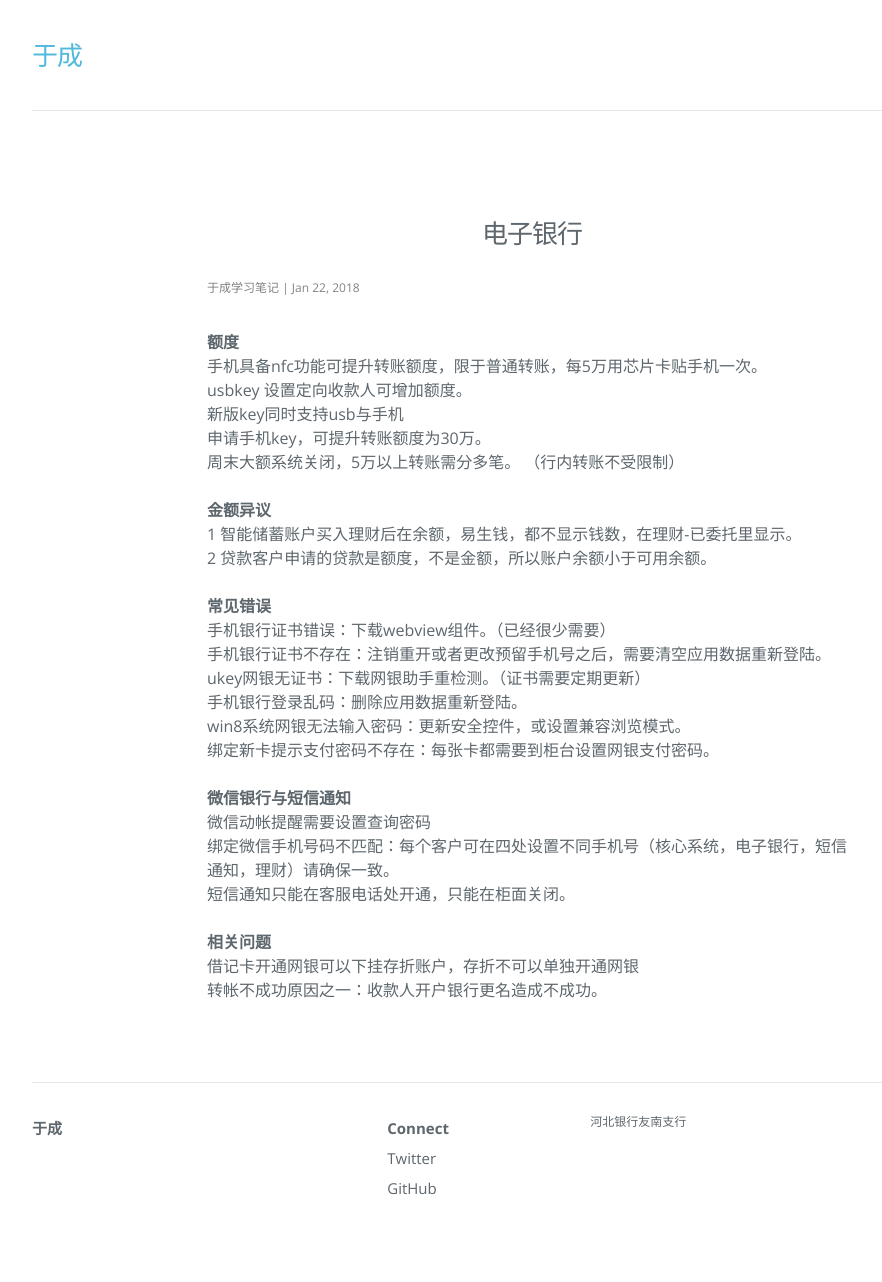
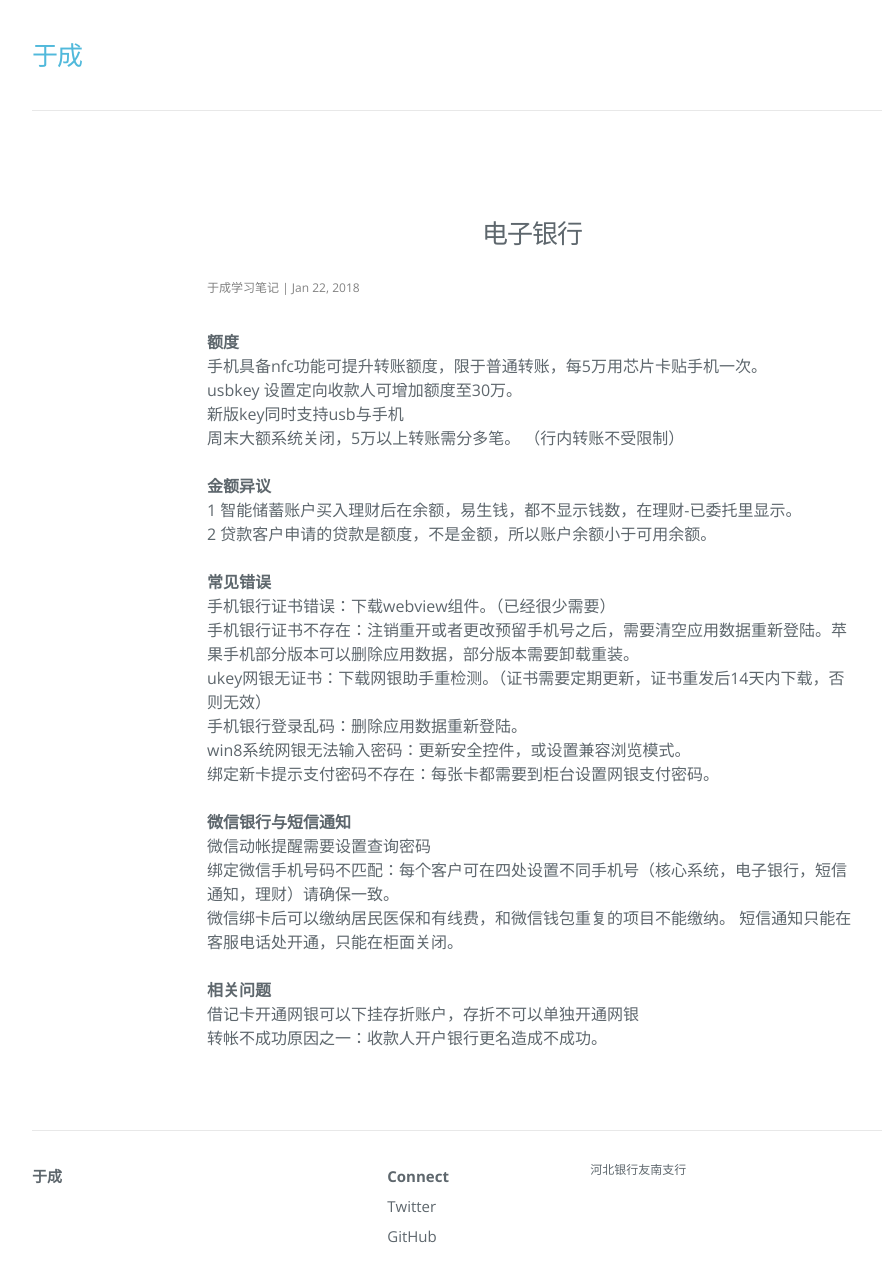
Before and after one commit to hebbank/jekyll, a Jekyll site: the page built from _posts/2018-01-22-dzyh.md, in a window 1280 px wide and 1319 px high. Shown: the top 1282 px of the window, without its empty margins (108-990 px from the left). Built offline with Jekyll 4.4.1, drawn with Linux system fonts in a browser that asks for light colours; nearby versions of some CDN libraries.

Commit message:
Update 电子银行

```diff
--- a/_posts/2018-01-22-dzyh.md
+++ b/_posts/2018-01-22-dzyh.md
@@ -6,9 +6,8 @@ tags: ''
 ---
 **额度**
 手机具备nfc功能可提升转账额度，限于普通转账，每5万用芯片卡贴手机一次。
-usbkey 设置定向收款人可增加额度。
+usbkey 设置定向收款人可增加额度至30万。
 新版key同时支持usb与手机
-申请手机key，可提升转账额度为30万。
 周末大额系统关闭，5万以上转账需分多笔。 （行内转账不受限制）
 
   **金额异议**
@@ -17,8 +16,8 @@ usbkey 设置定向收款人可增加额度。
 
 **常见错误**
 手机银行证书错误：下载webview组件。（已经很少需要）
-手机银行证书不存在：注销重开或者更改预留手机号之后，需要清空应用数据重新登陆。
-ukey网银无证书：下载网银助手重检测。（证书需要定期更新）
+手机银行证书不存在：注销重开或者更改预留手机号之后，需要清空应用数据重新登陆。苹果手机部分版本可以删除应用数据，部分版本需要卸载重装。
+ukey网银无证书：下载网银助手重检测。（证书需要定期更新，证书重发后14天内下载，否则无效）
 手机银行登录乱码：删除应用数据重新登陆。
 win8系统网银无法输入密码：更新安全控件，或设置兼容浏览模式。
 绑定新卡提示支付密码不存在：每张卡都需要到柜台设置网银支付密码。
@@ -26,6 +25,7 @@ win8系统网银无法输入密码：更新安全控件，或设置兼容浏览
 **微信银行与短信通知**
 微信动帐提醒需要设置查询密码
 绑定微信手机号码不匹配：每个客户可在四处设置不同手机号（核心系统，电子银行，短信通知，理财）请确保一致。
+微信绑卡后可以缴纳居民医保和有线费，和微信钱包重复的项目不能缴纳。
 短信通知只能在客服电话处开通，只能在柜面关闭。
 
 **相关问题**
```
